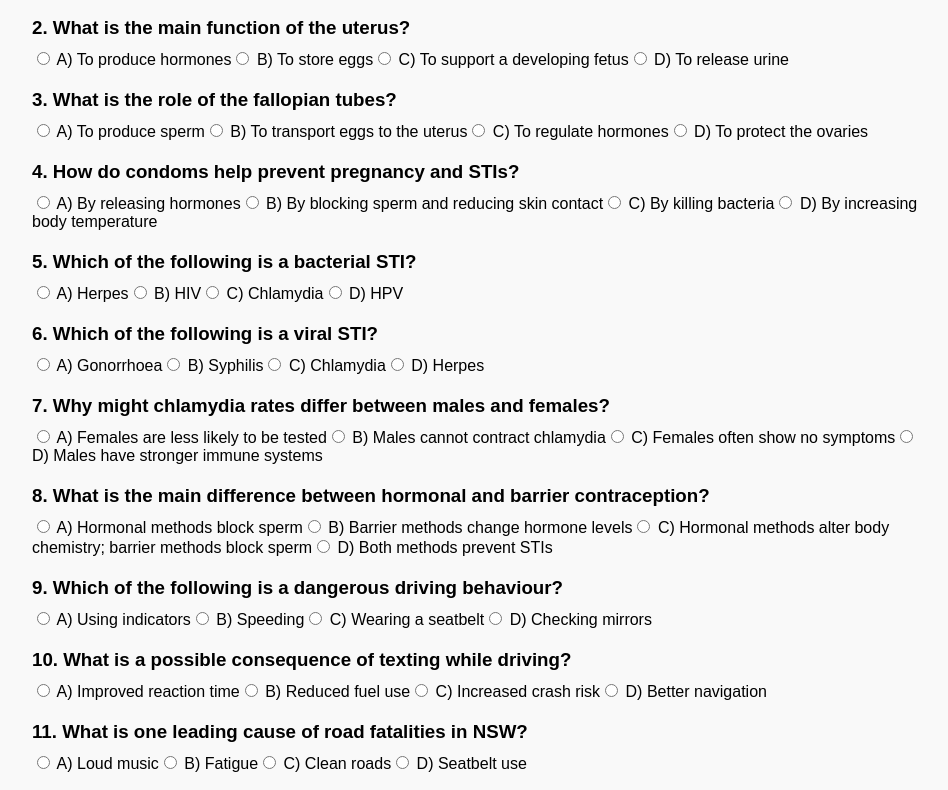
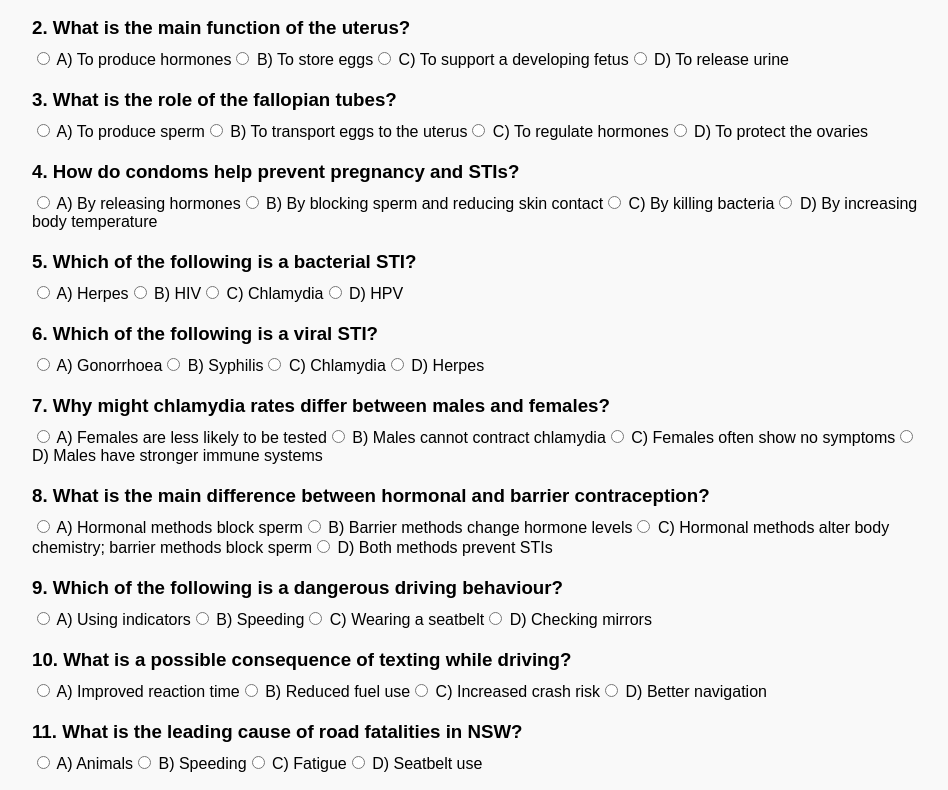
Before and after one commit to stevendunn-tccg/Year10PDHPEQuiz, a plain HTML site: page index.html in a window 1280 px wide. Shown: the part 155-945 px from the top of the page, without its empty margins (158-1106 px from the left). Drawn offline with Linux system fonts and the light colour scheme.

Commit message:
Add files via upload

```diff
--- a/index.html
+++ b/index.html
@@ -31,7 +31,7 @@
       { q: "What is the main difference between hormonal and barrier contraception?", a: "C", options: ["Hormonal methods block sperm", "Barrier methods change hormone levels", "Hormonal methods alter body chemistry; barrier methods block sperm", "Both methods prevent STIs"] },
       { q: "Which of the following is a dangerous driving behaviour?", a: "B", options: ["Using indicators", "Speeding", "Wearing a seatbelt", "Checking mirrors"] },
       { q: "What is a possible consequence of texting while driving?", a: "C", options: ["Improved reaction time", "Reduced fuel use", "Increased crash risk", "Better navigation"] },
-      { q: "What is one leading cause of road fatalities in NSW?", a: "B", options: ["Loud music", "Fatigue", "Clean roads", "Seatbelt use"] },
+      { q: "What is the leading cause of road fatalities in NSW?", a: "B", options: ["Animals", "Speeding", "Fatigue", "Seatbelt use"] },
       { q: "Which of the following is another leading cause of road fatalities in NSW?", a: "B", options: ["Driving under the speed limit", "Alcohol", "Wearing sunglasses", "Using GPS"] },
       { q: "What is the third leading cause of road fatalities in NSW?", a: "A", options: ["Distraction", "Rain", "Airbags", "Road signs"] },
       { q: "How do airbags help protect passengers?", a: "B", options: ["They increase speed", "They reduce impact force", "They prevent seatbelt use", "They block visibility"] },
```
